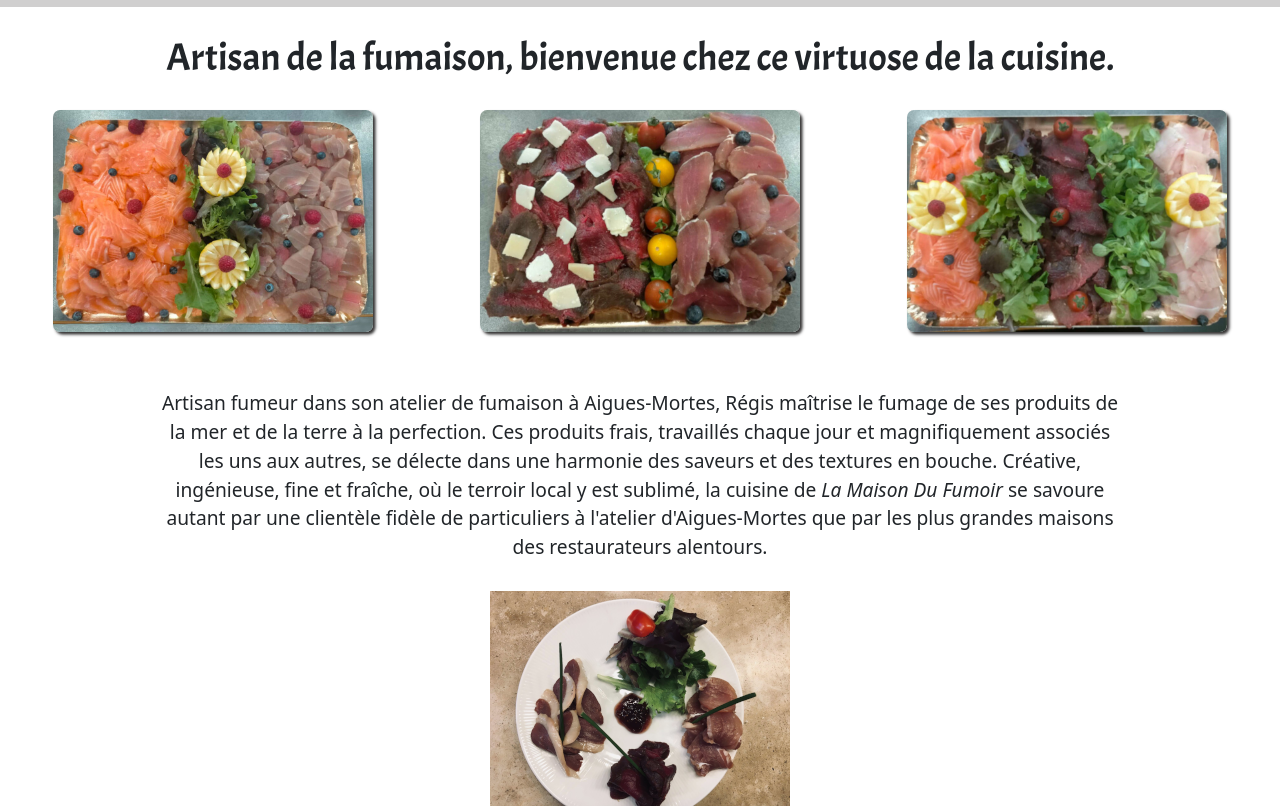
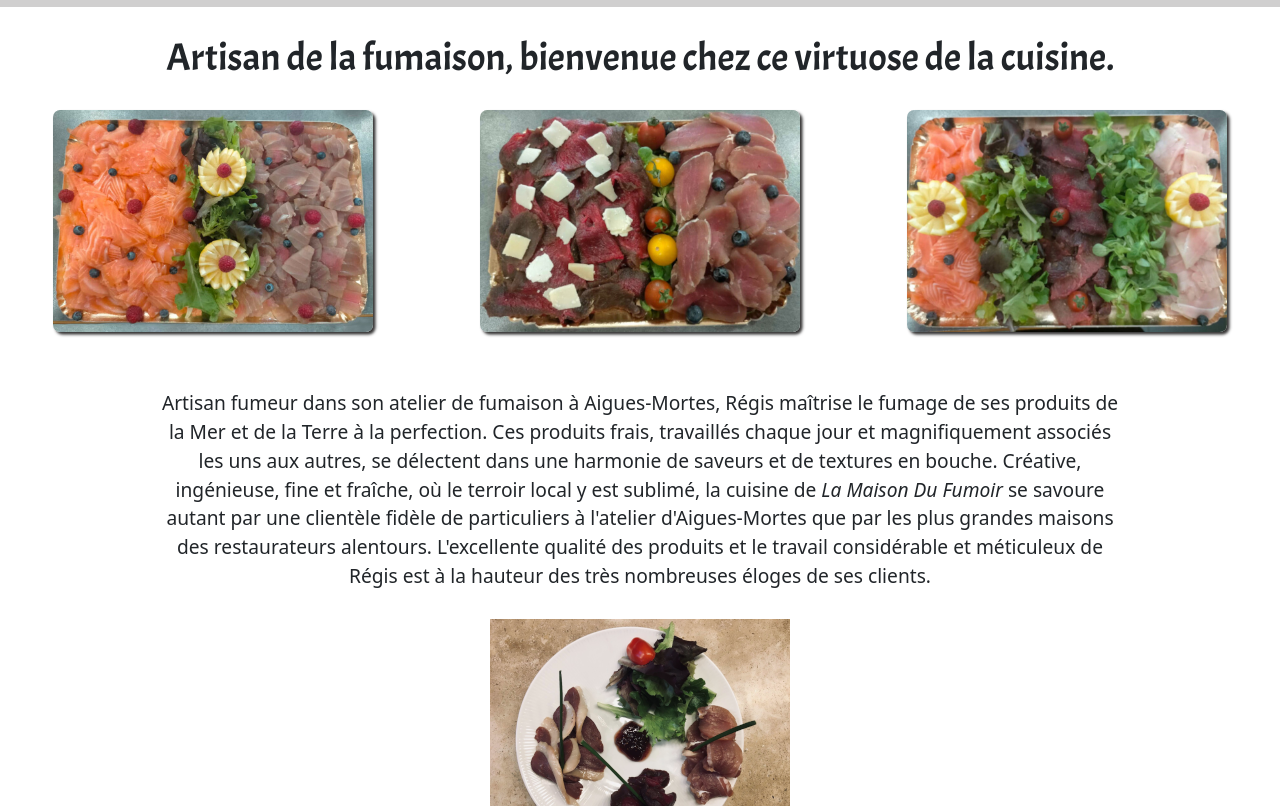
Before and after one commit to Chaplin16/fumoir-aiguesmortes.fr, a plain HTML site: page index.html in a window 1280 px wide. Shown: the part 294-1100 px from the top of the page. Drawn offline with nearby package versions, Linux system fonts and the light colour scheme.

Commit message:
add text index.html

```diff
--- a/index.html
+++ b/index.html
@@ -100,11 +100,11 @@
         <article class="mx-auto py-4 w-75 text-center">
             <p class="mt-4">
                 Artisan fumeur dans son atelier de fumaison à Aigues-Mortes, Régis maîtrise le fumage de ses produits de
-                la mer et de la terre à la perfection. Ces produits frais, travaillés chaque jour et magnifiquement
-                associés les uns aux autres, se délecte dans une harmonie des saveurs et des textures en bouche.
+                la Mer et de la Terre à la perfection. Ces produits frais, travaillés chaque jour et magnifiquement
+                associés les uns aux autres, se délectent dans une harmonie de saveurs et de textures en bouche.
                 Créative, ingénieuse, fine et fraîche, où le terroir local y est sublimé, la cuisine de <em>La Maison Du
                     Fumoir</em> se savoure autant par une clientèle fidèle de particuliers à l'atelier d'Aigues-Mortes
-                que par les plus grandes maisons des restaurateurs alentours.
+                que par les plus grandes maisons des restaurateurs alentours. L'excellente qualité des produits et le travail considérable et méticuleux de Régis est à la hauteur des très nombreuses éloges de ses clients.
             </p>
             <img class="p-2" src="images/magret-maison-du-fumoir-aigues-mortes.png"
                 alt="Carpaccio de taureau, filet mignon, magret de canard à la maison du fumoir"
```
